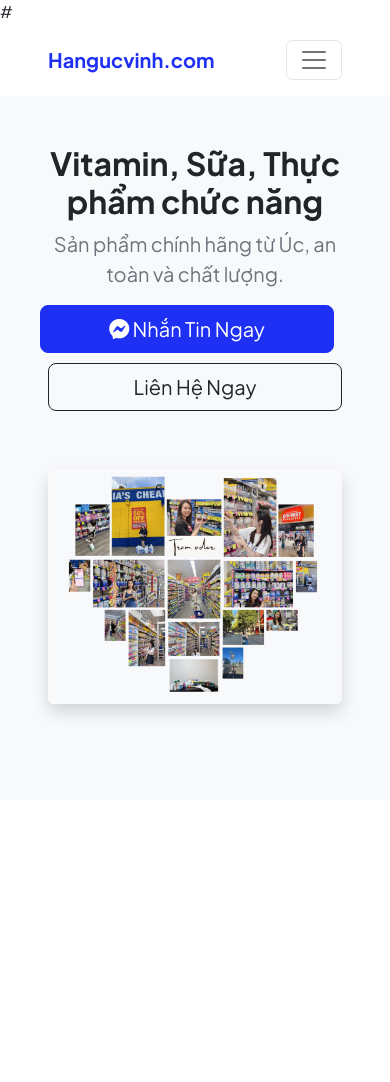
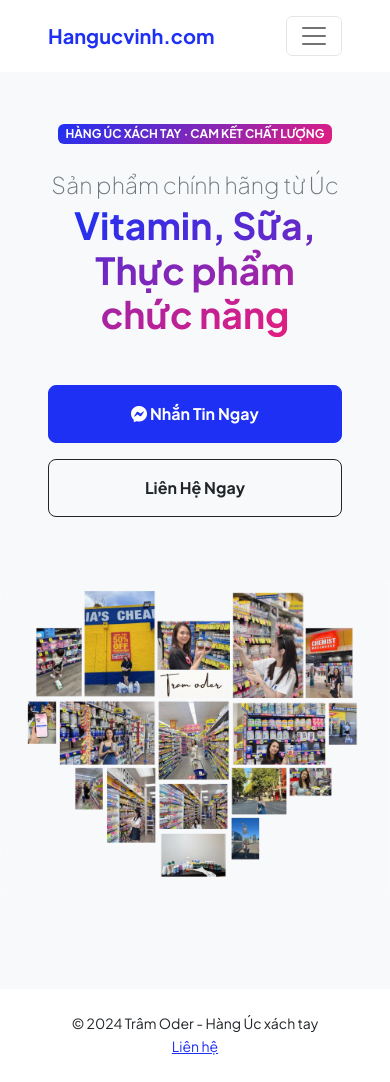
Before and after one commit to tranquocnhat94/hangucvinh, a plain HTML site: page index.html in a window 390 px wide. Before the commit the page ends 844 px from the top, so only its background shows below. Drawn offline with nearby package versions, Linux system fonts and the light colour scheme.

Commit message:
Update index.html

```diff
--- a/index.html
+++ b/index.html
@@ -1,4 +1,4 @@
-#<!DOCTYPE html>
+<!DOCTYPE html>
 <html lang="vi">
 <head>
     <meta charset="utf-8" />
@@ -6,59 +6,15 @@
     <meta name="description" content="Trâm Oder - Hàng Úc xách tay tại Nghệ An, chuyên cung cấp Vitamin, Sữa, Thực phẩm chức năng chính hãng từ Úc." />
     <meta name="author" content="Trâm Oder" />
     <meta name="keywords" content="Hàng Úc xách tay Nghệ An, Vitamin Úc chính hãng TP Vinh, Thực phẩm chức năng Úc Nghệ An, Sữa nhập khẩu Úc" />
-    <meta name="robots" content="index, follow">
-    <meta property="og:title" content="Trâm Oder - Hàng Úc Xách Tay Chính Hãng tại Nghệ An">
-    <meta property="og:description" content="Chuyên cung cấp Vitamin, Sữa, Thực phẩm chức năng nhập khẩu Úc tại Nghệ An. Cam kết hàng chính hãng, giá tốt.">
-    <meta property="og:image" content="assets/profile.png">
-    <meta property="og:url" content="https://hangucvinh.com">
-    <meta property="og:type" content="website">
     <title>Trâm Oder - Hàng Úc Xách Tay Chính Hãng tại Nghệ An</title>
     <link rel="icon" type="image/x-icon" href="assets/favicon.ico" />
     <link href="https://fonts.googleapis.com/css2?family=Plus+Jakarta+Sans:wght@100;200;300;400;500;600;700;800;900&display=swap" rel="stylesheet" />
     <link href="https://cdn.jsdelivr.net/npm/bootstrap-icons@1.8.1/font/bootstrap-icons.css" rel="stylesheet" />
     <link href="css/styles.css" rel="stylesheet" />
-    <style>
-        .messenger-button {
-            position: fixed;
-            bottom: 20px;
-            right: 20px;
-            z-index: 1000;
-            background: white;
-            border-radius: 50%;
-            box-shadow: 0px 4px 6px rgba(0, 0, 0, 0.1);
-            padding: 10px;
-            transition: transform 0.2s ease-in-out;
-        }
-        .messenger-button:hover {
-            transform: scale(1.1);
-            box-shadow: 0px 6px 8px rgba(0, 0, 0, 0.15);
-        }
-        .navbar-nav .nav-link:hover {
-            color: #ff5733 !important;
-        }
-        @media (max-width: 768px) {
-            .display-4 {
-                font-size: 2rem;
-                text-align: center;
-            }
-            .fs-5 {
-                text-align: center;
-            }
-            .btn-container {
-                display: flex;
-                flex-direction: column;
-                align-items: center;
-            }
-            .btn {
-                width: 100%;
-                text-align: center;
-                margin-bottom: 10px;
-            }
-        }
-    </style>
 </head>
 <body class="d-flex flex-column h-100">
-    <nav class="navbar navbar-expand-lg navbar-light bg-white py-3 sticky-top">
+    <main class="flex-shrink-0">
+        <nav class="navbar navbar-expand-lg navbar-light bg-white py-3">
             <div class="container px-5">
                 <a class="navbar-brand" href="index.html"><span class="fw-bolder text-primary">Hangucvinh.com</span></a>
                 <button class="navbar-toggler" type="button" data-bs-toggle="collapse" data-bs-target="#navbarSupportedContent" aria-controls="navbarSupportedContent" aria-expanded="false" aria-label="Toggle navigation">
@@ -77,21 +33,43 @@
         <header class="py-5 bg-light">
             <div class="container px-5 pb-5">
                 <div class="row gx-5 align-items-center">
-                <div class="col-lg-6 text-center text-lg-start">
-                    <h1 class="display-4 fw-bolder">Vitamin, Sữa, Thực phẩm chức năng</h1>
-                    <p class="fs-5 text-muted">Sản phẩm chính hãng từ Úc, an toàn và chất lượng.</p>
-                    <div class="btn-container">
-                        <a class="btn btn-primary btn-lg px-4 me-3" href="fb-messenger://user-thread/chuyenhangoder123" target="_blank">
+                    <div class="col-xxl-5">
+                        <div class="text-center text-xxl-start">
+                            <div class="badge bg-gradient-primary-to-secondary text-white mb-4">
+                                <div class="text-uppercase">Hàng Úc xách tay &middot; Cam kết chất lượng</div>
+                            </div>
+                            <div class="fs-3 fw-light text-muted">Sản phẩm chính hãng từ Úc</div>
+                            <h1 class="display-3 fw-bolder mb-5"><span class="text-gradient d-inline">Vitamin, Sữa, Thực phẩm chức năng</span></h1>
+                            <div class="d-grid gap-3 d-sm-flex justify-content-sm-center justify-content-xxl-start mb-3">
+                                <a class="btn btn-primary btn-lg px-5 py-3 me-sm-3 fs-6 fw-bolder" href="fb://messaging/100083200433043">
                                     <i class="bi bi-messenger"></i> Nhắn Tin Ngay
                                 </a>
-                        <a class="btn btn-outline-dark btn-lg px-4" href="contact.html">Liên Hệ Ngay</a>
+                                <a class="btn btn-outline-dark btn-lg px-5 py-3 fs-6 fw-bolder" href="contact.html">Liên Hệ Ngay</a>
                             </div>
                         </div>
-                <div class="col-lg-6 text-center mt-5 mt-lg-0">
-                    <img class="img-fluid rounded shadow" src="assets/profile.png" alt="Sản phẩm hàng Úc xách tay" />
+                    </div>
+                    <div class="col-xxl-7">
+                        <div class="d-flex justify-content-center mt-5 mt-xxl-0">
+                            <div class="profile bg-gradient-primary-to-secondary">
+                                <img class="profile-img" src="assets/profile.png" alt="Sản phẩm hàng Úc xách tay" />
+                            </div>
+                        </div>
                     </div>
                 </div>
             </div>
         </header>
+    </main>
+    <footer class="bg-white py-4 mt-auto">
+        <div class="container px-5">
+            <div class="row align-items-center justify-content-between flex-column flex-sm-row">
+                <div class="col-auto"><div class="small m-0">&copy; 2024 Trâm Oder - Hàng Úc xách tay</div></div>
+                <div class="col-auto">
+                    <a class="small" href="contact.html">Liên hệ</a>
+                </div>
+            </div>
+        </div>
+    </footer>
+    <script src="https://cdn.jsdelivr.net/npm/bootstrap@5.2.3/dist/js/bootstrap.bundle.min.js"></script>
+    <script src="js/scripts.js"></script>
 </body>
 </html>
```
Lines whose indentation alone changed are shown as unchanged.
